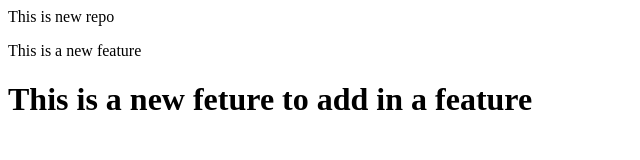
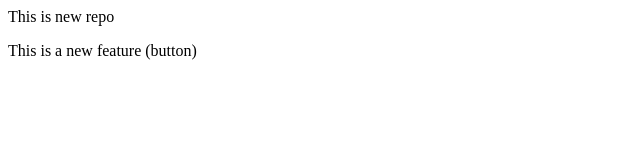
Before and after one commit to Abdulvahab094/localdemo, a plain HTML site: page index.html in a window 1280 px wide. Shown: the whole page, without its empty margins (0-640 px from the left). Drawn offline with Linux system fonts and the light colour scheme.

Commit message:
Add button

```diff
--- a/index.html
+++ b/index.html
@@ -1,4 +1,3 @@
 
 <p> This is new repo</p>
-<p> This is a new feature<p>
-<h1> This is a new feture to add in a feature </h1>
+<p> This is a new feature (button) </p>
```
